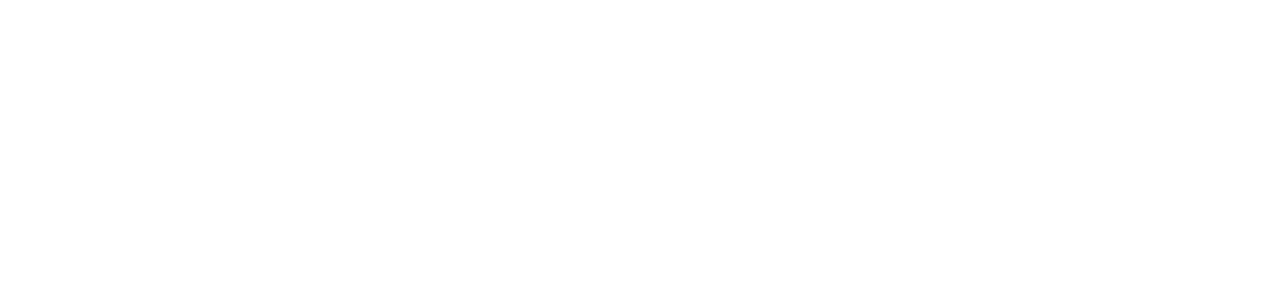
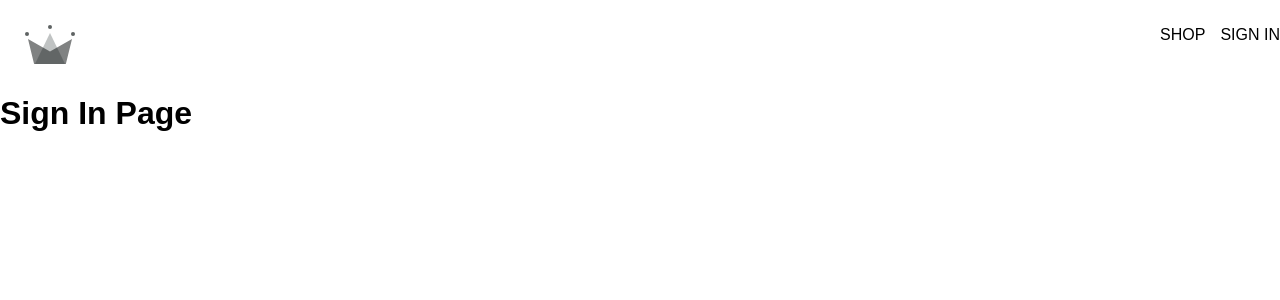
Before and after one commit to kgruca/fxy-clothing, a React (Create React App) app: page /signIn in a window 1280 px wide. Before the commit this address had no page. Shown: the top 300 px of the page. Built offline with nearby package versions, Linux system fonts and the light colour scheme; the HTML template or start-up script is replaced by a standard one.

Commit message:
sign in page template, added sign in link to App.js and navigation.component

```diff
--- a/package.json
+++ b/package.json
@@ -6,6 +6,7 @@
     "@testing-library/jest-dom": "^5.16.5",
     "@testing-library/react": "^13.4.0",
     "@testing-library/user-event": "^13.5.0",
+    "firebase": "^9.14.0",
     "react": "^18.2.0",
     "react-dom": "^18.2.0",
     "react-router-dom": "^6.4.3",
--- a/src/App.js
+++ b/src/App.js
@@ -1,6 +1,7 @@
 import { Routes, Route } from "react-router-dom";
 import Home from "./routes/home/home.component";
 import Navigation from "./routes/navigation/navigation.component";
+import SignIn from "./routes/sign-in/sign-in.component";
 
 const Shop = () => {
     return <h1>I am the Shop page</h1>;
@@ -12,6 +13,7 @@
             <Route path='/' element={<Navigation />}>
                 <Route index element={<Home />} />
                 <Route path="shop" element={<Shop />} />
+                <Route path="signIn" element={<SignIn />} />
             </Route>
         </Routes>
     );
--- a/src/routes/navigation/navigation.component.jsx
+++ b/src/routes/navigation/navigation.component.jsx
@@ -14,6 +14,9 @@
                     <Link className="nav-link" to='/shop'>
                         SHOP
                     </Link>
+                    <Link className="signIn" to='/SignIn'>
+                        SIGN IN
+                    </Link>
                 </div>
             </div>
             <Outlet />
--- /dev/null
+++ b/src/routes/sign-in/sign-in.component.jsx
@@ -0,0 +1,9 @@
+const SignIn = () => {
+    return (
+        <div>
+            <h1>Sign In Page</h1>
+        </div>
+    );
+};
+
+export default SignIn;
```
Also changed, not shown: 1 other file (tests, documents, lock files or other folders).
